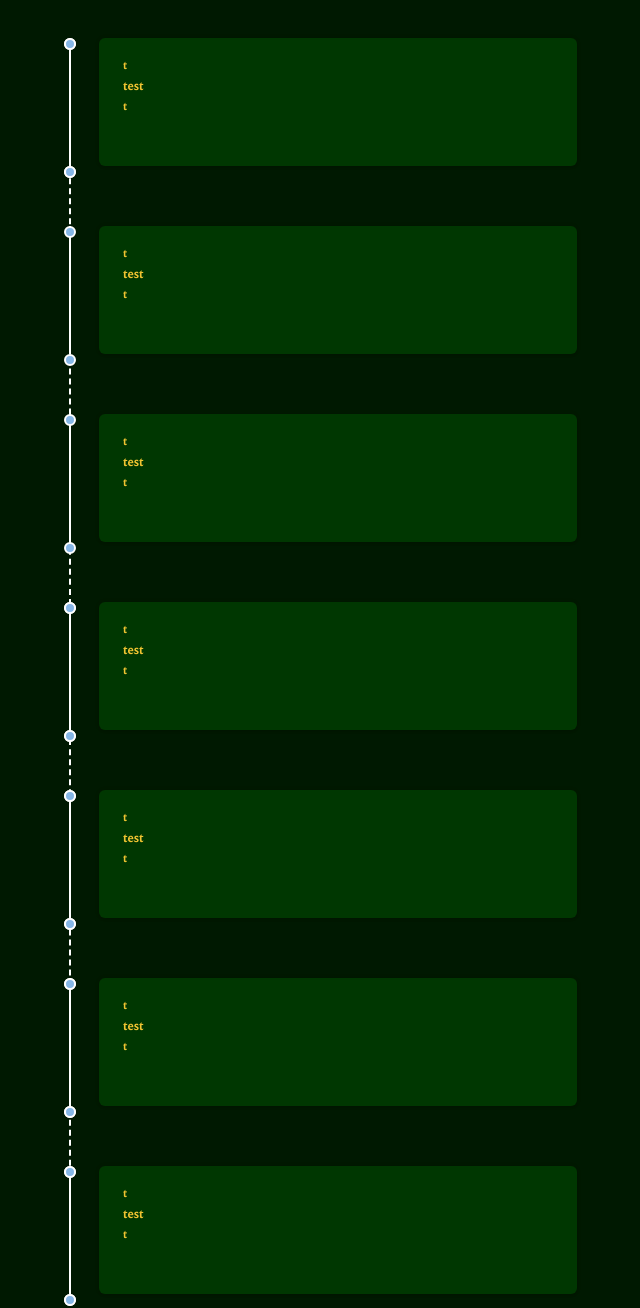
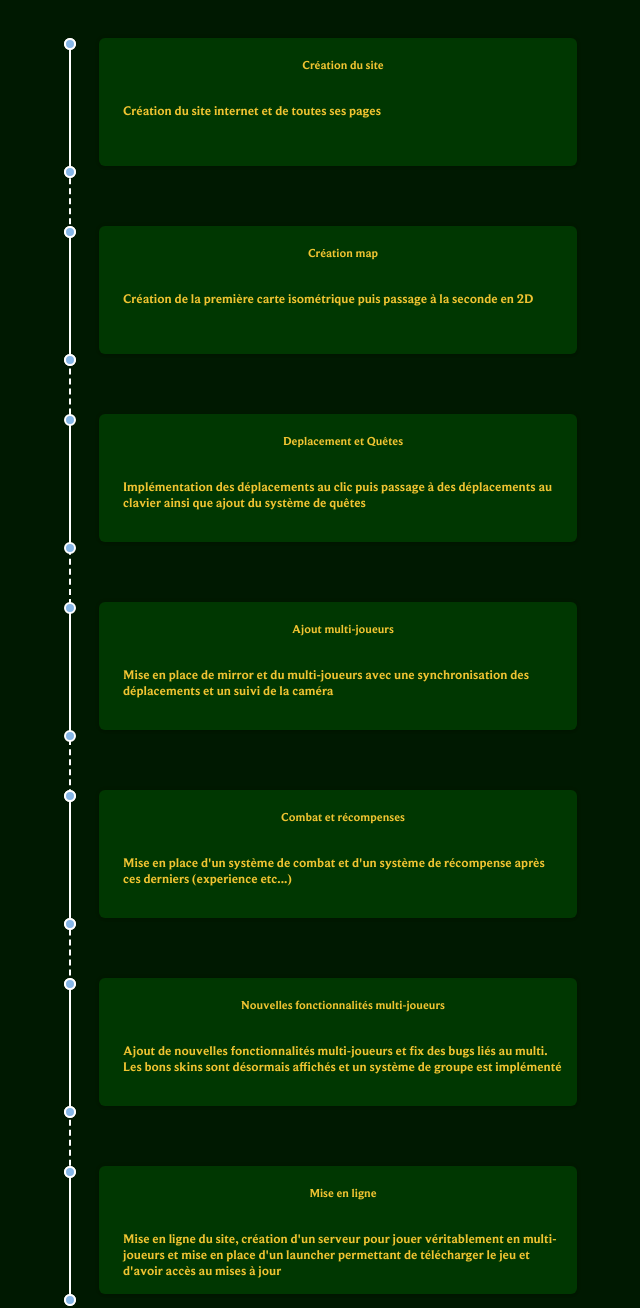
Before and after one commit to projetgumber/projetgumber.github.io, a plain HTML site: page dev.html in a window 1280 px wide. Shown: the part 180-1488 px from the top of the page, without its empty margins (317-957 px from the left). Drawn offline with Linux system fonts and the light colour scheme.

Commit message:
remplissage page dev + debut lien dl

```diff
--- a/dev.html
+++ b/dev.html
@@ -25,9 +25,21 @@
       <li>
         <span></span>
         <div>
-          <div class="title">t</div>
-          <div class="info">test</div>
-          <div class="type">t</div>
+          <div class="title">Création du site</div>
+          <div class="info">Création du site internet et de toutes ses pages</div>
+          <div class="type"></div>
+        </div>
+        <span class="number">
+          <span></span>
+          <span></span>
+        </span>
+      </li>
+      <li>
+        <span></span>
+        <div>
+          <div class="title">Création map</div>
+          <div class="info">Création de la première carte isométrique puis passage à la seconde en 2D</div>
+          <div class="type"></div>
         </div>
         <span class="number">
           <span></span>
@@ -37,9 +49,9 @@
       <li>
         <div>
           <span></span>
-          <div class="title">t</div>
-          <div class="info">test</div>
-          <div class="type">t</div>
+          <div class="title">Deplacement et Quêtes</div>
+          <div class="info">Implémentation des déplacements au clic puis passage à des déplacements au clavier ainsi que ajout du système de quêtes </div>
+          <div class="type"></div>
         </div>
         <span class="number">
           <span></span>
@@ -49,9 +61,9 @@
       <li>
         <div>
           <span></span>
-          <div class="title">t</div>
-          <div class="info">test</div>
-          <div class="type">t</div>
+          <div class="title">Ajout multi-joueurs</div>
+          <div class="info">Mise en place de mirror et du multi-joueurs avec une synchronisation des déplacements et un suivi de la caméra</div>
+          <div class="type"></div>
         </div>
         <span class="number">
           <span></span>
@@ -61,9 +73,9 @@
       <li>
         <span></span>
         <div>
-          <div class="title">t</div>
-          <div class="info">test</div>
-          <div class="type">t</div>
+          <div class="title">Combat et récompenses</div>
+          <div class="info">Mise en place d'un système de combat et d'un système de récompense après ces derniers (experience etc...)</div>
+          <div class="type"></div>
         </div>
         <span class="number">
           <span></span>
@@ -73,9 +85,9 @@
       <li>
         <span></span>
         <div>
-          <div class="title">t</div>
-          <div class="info">test</div>
-          <div class="type">t</div>
+          <div class="title">Nouvelles fonctionnalités multi-joueurs</div>
+          <div class="info">Ajout de nouvelles fonctionnalités multi-joueurs et fix des bugs liés au multi. Les bons skins sont désormais affichés et un système de groupe est implémenté</div>
+          <div class="type"></div>
         </div>
         <span class="number">
           <span></span>
@@ -85,27 +97,16 @@
       <li>
         <span></span>
         <div>
-          <div class="title">t</div>
-          <div class="info">test</div>
-          <div class="type">t</div>
+          <div class="title">Mise en ligne</div>
+          <div class="info">Mise en ligne du site, création d'un serveur pour jouer véritablement en multi-joueurs et mise en place d'un launcher permettant de télécharger le jeu et d'avoir accès au mises à jour</div>
+          <div class="type"></div>
         </div>
         <span class="number">
           <span></span>
           <span></span>
         </span>
       </li>
-      <li>
-        <span></span>
-        <div>
-          <div class="title">t</div>
-          <div class="info">test</div>
-          <div class="type">t</div>
-        </div>
-        <span class="number">
-          <span></span>
-          <span></span>
-        </span>
-      </li>
+
 
     </ul>
   </div>
--- a/styledev.css
+++ b/styledev.css
@@ -170,3 +170,9 @@ footer
     height: 100px;
     margin-top: 200px;
 }
+
+.title
+{
+  text-align: center;
+  height: 40px;
+}
```
Also changed, not shown: download.html (+2 -2 lines), 1 other file.
